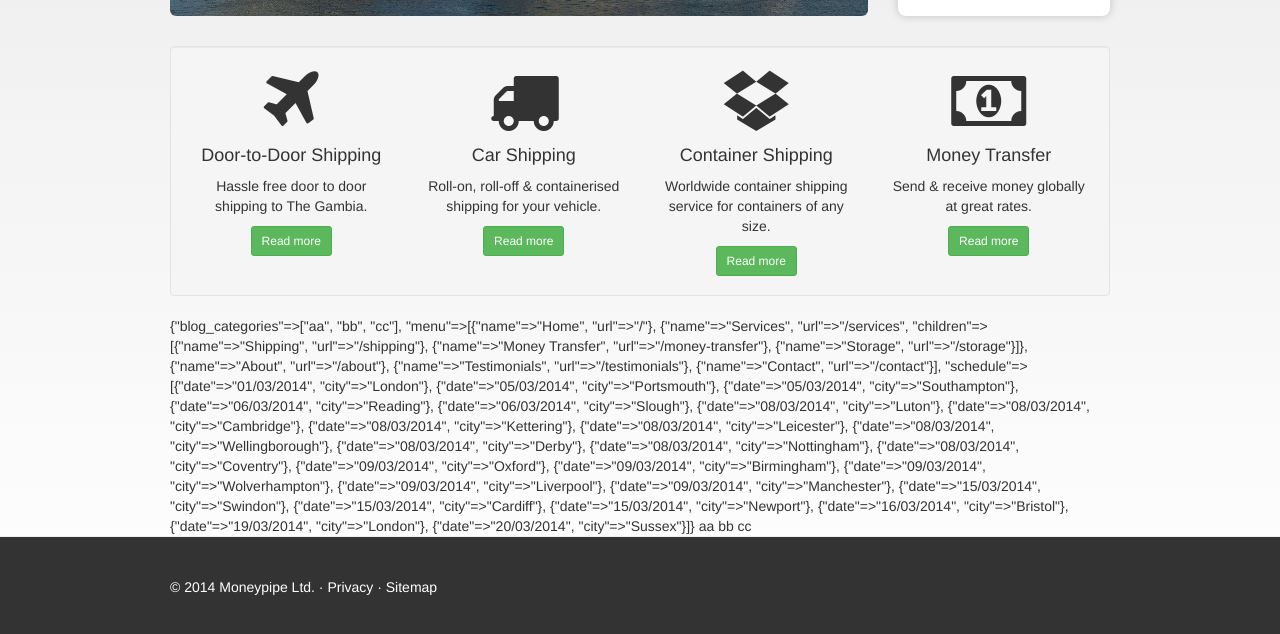
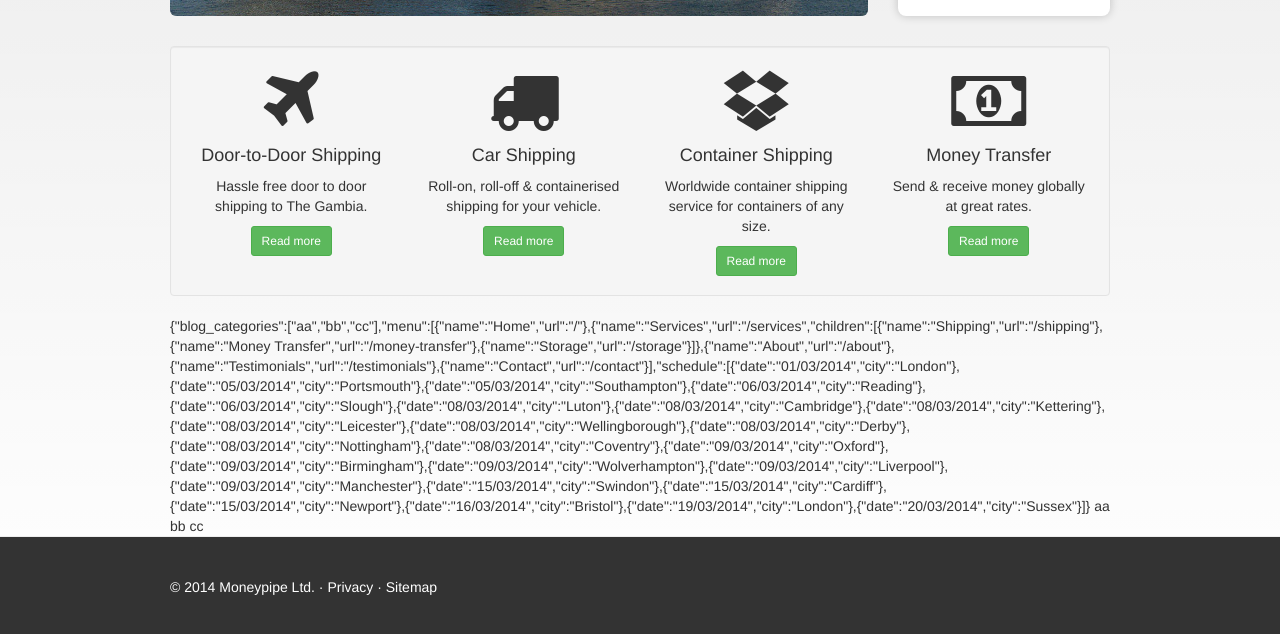
Before and after one commit to abeta/moneypipe, a Jekyll site: the page built from index.html, in a window 1280 px wide, cut to the strip 485-1122 px from the top of the page. Shown: the top 634 px of the strip. Built offline with Jekyll 4.4.1, drawn with Linux system fonts in a browser that asks for light colours; nearby versions of some CDN libraries.

Commit message:
Update index.html

```diff
--- a/index.html
+++ b/index.html
@@ -59,5 +59,5 @@ sitemap:
 	  <a href="{{site.baseurl}}money-transfer.html" class="btn btn-success btn-sm">Read more</a>
     </div>
   </div>
-</div>{{ site.data }}
+</div>{{ site.data | jsonify }}
 {% for item in site.data.blog_categories %}{{ item }} {% endfor %}
```
